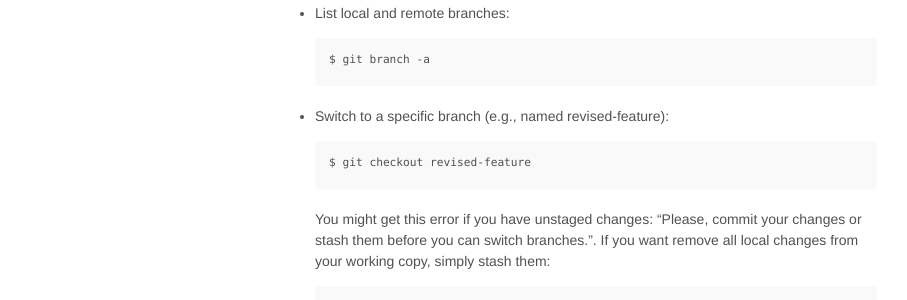
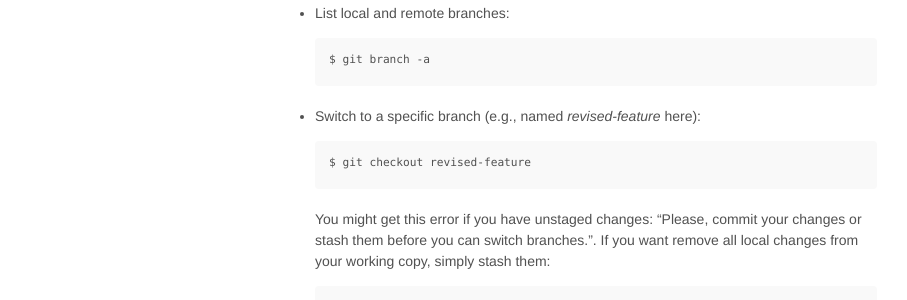
Before and after one commit to Ircama/osm-carto-tutorials, a Jekyll site: the page built from pages/80_git-workflow.md, in a window 1280 px wide and 900 px high, scrolled down 5156 px. Shown: the part 152-452 px from the top of the window, without its empty margins (0-907 px from the left). Built offline with Jekyll 4.4.1, drawn with Linux system fonts in a browser that asks for light colours; comment, search, counter and statistics services are not loaded.

Commit message:
modified:   pages/80_git-workflow.md

````diff
--- a/pages/80_git-workflow.md
+++ b/pages/80_git-workflow.md
@@ -210,7 +210,7 @@ This topic branch *revised-feature* is now isolated and branched off the history
   $ git branch -a
   ```
 
-- Switch to a specific branch (e.g., named revised-feature):
+- Switch to a specific branch (e.g., named *revised-feature* here):
 
   ```
   $ git checkout revised-feature
````
